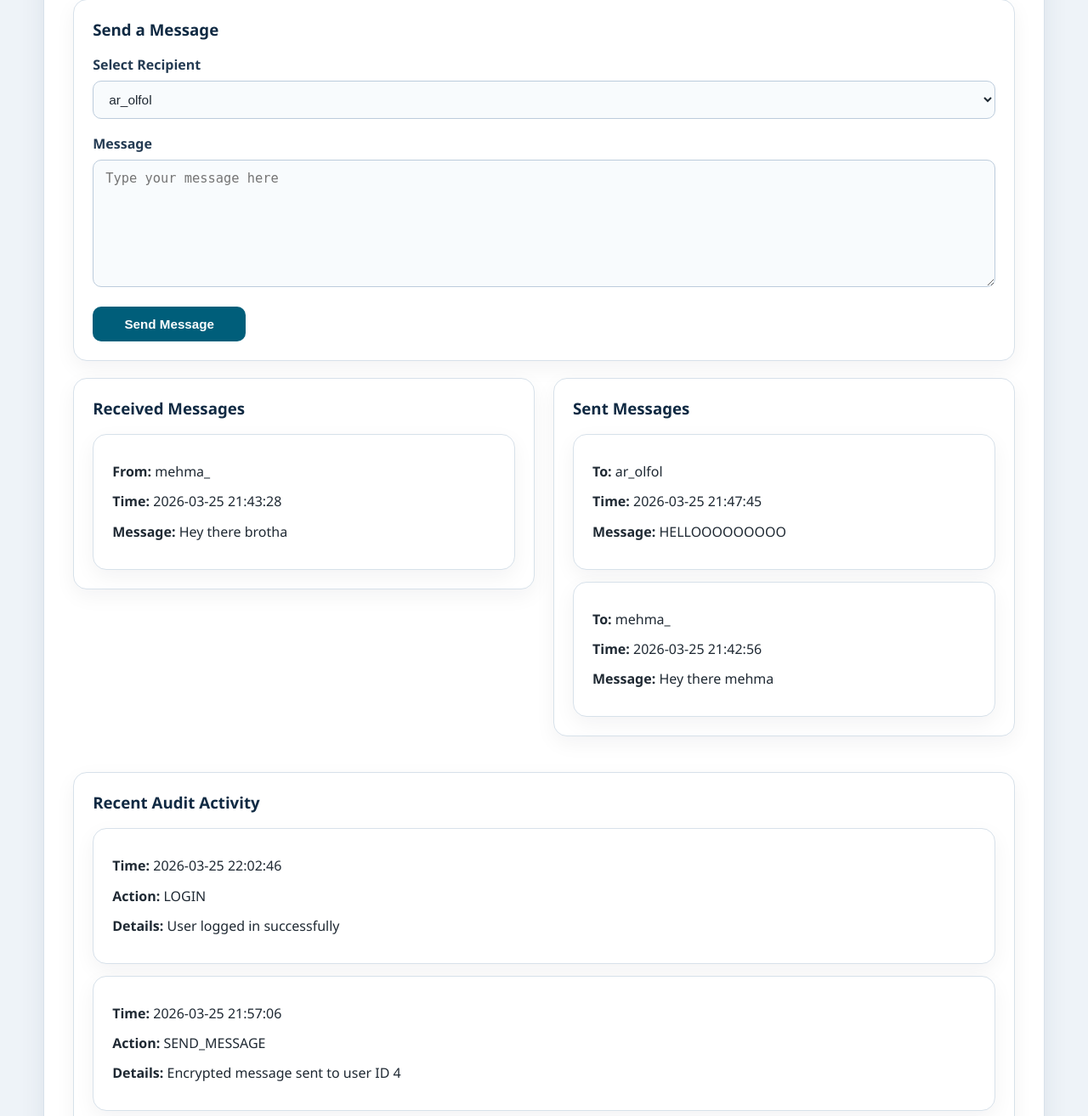
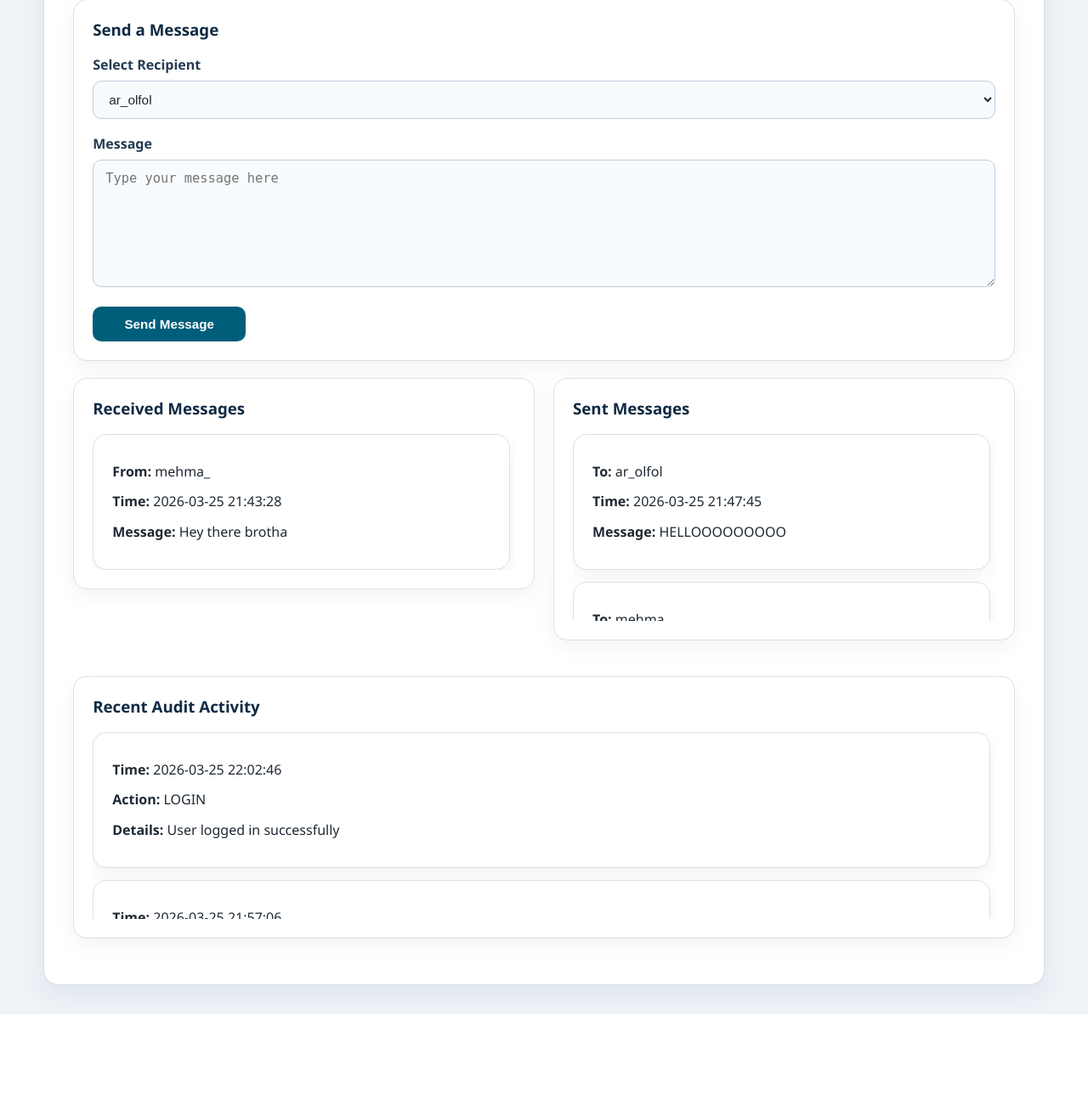
Before and after one commit to ar24abw/UH-secure-staff-chat, a Flask app: page /dashboard in a window 1280 px wide. Shown: the part 266-1580 px from the top of the page at 85% size. After the commit the page ends 1460 px from the top, so only its background shows below. Run offline with Flask 3, Linux system fonts and the light colour scheme; a user stored in the database is signed in; data comes from the database, SQL or seed files in the repository; both versions use the stored data as it was after the commit.

Commit message:
Add scroll features
add scrollable sections to messages and audit logs for better usability

```diff
--- a/web_app/templates/base.html
+++ b/web_app/templates/base.html
@@ -249,6 +249,25 @@
         margin-bottom: 0;
       }
 
+      .scroll-box {
+        max-height: 220px;
+        overflow-y: auto;
+        padding-right: 6px;
+      }
+
+      .scroll-box::-webkit-scrollbar {
+        width: 6px;
+      }
+
+      .scroll-box::-webkit-scrollbar-thumb {
+        background: #c1ccd6;
+        border-radius: 10px;
+      }
+
+      .scroll-box::-webkit-scrollbar-thumb:hover {
+        background: #9fb3c8;
+      }
+
       @media (max-width: 768px) {
         nav {
           padding: 0 16px;
--- a/web_app/templates/dashboard.html
+++ b/web_app/templates/dashboard.html
@@ -1,6 +1,4 @@
-{% extends "base.html" %}
-
-{% block content %}
+{% extends "base.html" %} {% block content %}
 <div class="page-heading">
   <h2>Welcome, {{ session["username"] }}</h2>
   <p class="muted">
@@ -9,7 +7,7 @@
 </div>
 
 <div class="content-card">
-  <h3 style="margin-bottom: 18px;">Send a Message</h3>
+  <h3 style="margin-bottom: 18px">Send a Message</h3>
 
   <form method="POST" class="form-container">
     <label for="receiver_id">Select Recipient</label>
@@ -42,57 +40,63 @@
   "
 >
   <div class="content-card">
-    <h3 style="margin-bottom: 18px;">Received Messages</h3>
+    <h3 style="margin-bottom: 18px">Received Messages</h3>
 
     {% if received_messages %}
-      <div style="display: flex; flex-direction: column; gap: 14px;">
+    <div class="scroll-box">
+      <div style="display: flex; flex-direction: column; gap: 14px">
         {% for msg in received_messages %}
-        <div class="log-box" style="margin-bottom: 0;">
+        <div class="log-box" style="margin-bottom: 0">
           <p><strong>From:</strong> {{ msg['sender_name'] }}</p>
           <p><strong>Time:</strong> {{ msg['created_at'] }}</p>
           <p><strong>Message:</strong> {{ msg['message_text'] }}</p>
         </div>
         {% endfor %}
       </div>
+    </div>
     {% else %}
-      <p class="empty-state">No messages received yet.</p>
+    <p class="empty-state">No messages received yet.</p>
     {% endif %}
   </div>
 
   <div class="content-card">
-    <h3 style="margin-bottom: 18px;">Sent Messages</h3>
+    <h3 style="margin-bottom: 18px">Sent Messages</h3>
 
     {% if sent_messages %}
-      <div style="display: flex; flex-direction: column; gap: 14px;">
+    <div class="scroll-box">
+      <div style="display: flex; flex-direction: column; gap: 14px">
         {% for msg in sent_messages %}
-        <div class="log-box" style="margin-bottom: 0;">
+        <div class="log-box" style="margin-bottom: 0">
           <p><strong>To:</strong> {{ msg['receiver_name'] }}</p>
           <p><strong>Time:</strong> {{ msg['created_at'] }}</p>
           <p><strong>Message:</strong> {{ msg['message_text'] }}</p>
         </div>
         {% endfor %}
       </div>
+    </div>
     {% else %}
-      <p class="empty-state">No sent messages yet.</p>
+    <p class="empty-state">No sent messages yet.</p>
     {% endif %}
   </div>
 </div>
 
 <div class="content-card">
-  <h3 style="margin-bottom: 18px;">Recent Audit Activity</h3>
+  <h3 style="margin-bottom: 18px">Recent Audit Activity</h3>
 
   {% if logs %}
-    <div style="display: flex; flex-direction: column; gap: 14px;">
+  <div class="scroll-box">
+    <div style="display: flex; flex-direction: column; gap: 14px">
       {% for log in logs %}
-      <div class="log-box" style="margin-bottom: 0;">
+      <div class="log-box" style="margin-bottom: 0">
         <p><strong>Time:</strong> {{ log['created_at'] }}</p>
         <p><strong>Action:</strong> {{ log['action'] }}</p>
         <p><strong>Details:</strong> {{ log['details'] }}</p>
       </div>
       {% endfor %}
     </div>
+  </div>
   {% else %}
-    <p class="empty-state">No audit logs yet.</p>
+  <p class="empty-state">No audit logs yet.</p>
   {% endif %}
 </div>
 
```
Also changed, not shown: web_app/secure_chat.db.
